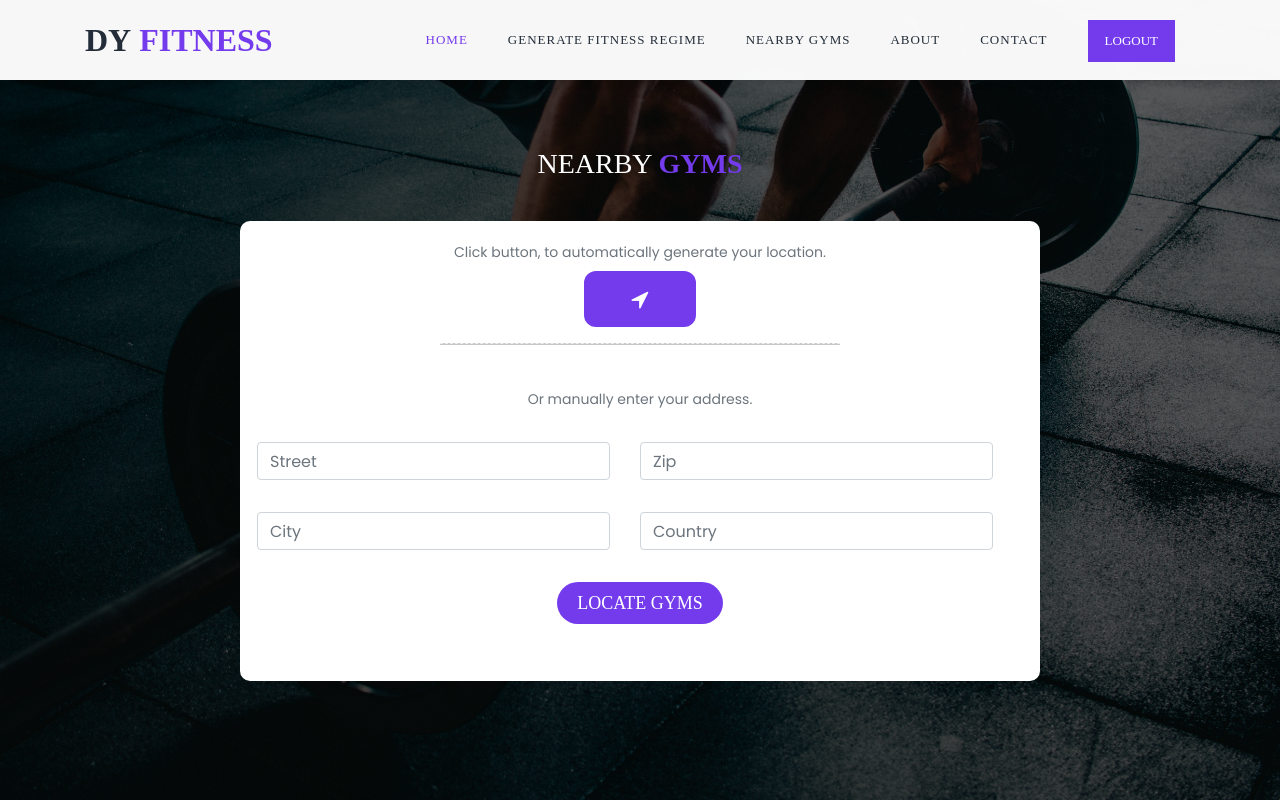
After one commit to TryCatch404/fitness, a Flask app: page /nearby-gyms in a window 1280 px wide. The commit adds this page. Run offline with Flask 2, Linux system fonts and the light colour scheme; the visitor is signed in with stand-in values (Sample User, id 1); some libraries are stand-ins or nearby versions; some web fonts are replaced.

Commit message:
nearby gyms module

```diff
--- a/website/__init__.py
+++ b/website/__init__.py
@@ -11,6 +11,7 @@ def create_app():
     app = Flask(__name__)
     app.config['SECRET_KEY'] = 'hjshjhdjah kjshkjdhjs'
     app.config['SQLALCHEMY_DATABASE_URI'] = f'sqlite:///{DB_NAME}'
+    app.config['SQLALCHEMY_TRACK_MODIFICATIONS'] = False
     db.init_app(app)
 
     from .views import views
--- /dev/null
+++ b/website/static/assets/css/location.css
@@ -0,0 +1,29 @@
+/* Style buttons */
+.help{
+  text-align: center;
+}
+
+/* Dashed border */
+hr.dashed {
+  border-top: 1px dashed #bbb;
+  width: 50%;
+  margin-left: auto;
+  margin-right: auto;
+}
+
+
+.location-btn {
+  background-color: #743bed; /* Blue background */
+  border: none; /* Remove borders */
+  color: white; /* White text */
+  padding: 16px 20px; /* Some padding */
+  font-size: 16px; /* Set a font size */
+  cursor: pointer; /* Mouse pointer on hover */
+  border-radius: 12px;
+  width: 14%;
+}
+
+/* Darker background on mouse-over */
+.location-btn:hover {
+  background-color: Grey;
+}
--- a/website/static/css/main.css
+++ b/website/static/css/main.css
@@ -1,6 +1,3 @@
-
-
-
 
 /*//////////////////////////////////////////////////////////////////
 [ FONT ]*/
@@ -14,9 +11,6 @@
   font-family: Ubuntu-Bold;
   src: url('../fonts/ubuntu/Ubuntu-Bold.ttf');
 }
-
-
-
 
 /*//////////////////////////////////////////////////////////////////
 [ RESTYLE TAG ]*/
@@ -194,6 +188,14 @@ iframe {
   background: transparent;
 }
 
+.wrap-regime {
+  width: 800px;
+  border-radius: 10px;
+  overflow: hidden;
+
+  background: transparent;
+}
+
 
 /*------------------------------------------------------------------
 [ Form ]*/
@@ -252,6 +254,20 @@ iframe {
 
   display: block;
   width: 100%;
+  height: 50px;
+  background: transparent;
+  padding: 0 10px 0 80px;
+  -webkit-transition: all 0.4s;
+  -o-transition: all 0.4s;
+  -moz-transition: all 0.4s;
+  transition: all 0.4s;
+}
+
+.regime100 {
+  font-family: Ubuntu-Regular;
+  font-size: 20px;
+  color: #555555;
+  line-height: 1.2;
   height: 50px;
   background: transparent;
   padding: 0 10px 0 80px;
--- a/website/templates/base.html
+++ b/website/templates/base.html
@@ -14,10 +14,12 @@
             href="https://stackpath.bootstrapcdn.com/font-awesome/4.7.0/css/font-awesome.min.css"
             crossorigin="anonymous"
     />
+    <link href="https://cdn.jsdelivr.net/npm/bootstrap@5.0.2/dist/css/bootstrap.min.css" rel="stylesheet" integrity="sha384-EVSTQN3/azprG1Anm3QDgpJLIm9Nao0Yz1ztcQTwFspd3yD65VohhpuuCOmLASjC" crossorigin="anonymous">
+    <link rel="stylesheet" href="https://cdnjs.cloudflare.com/ajax/libs/font-awesome/4.7.0/css/font-awesome.min.css">
 
     <!--FOR LOGIN - SIGNUP-->
     <!--===============================================================================================-->
-	<link rel="icon" type="image/png" href="images/icons/favicon.ico"/>
+    <link rel="icon" type="image/png" href="{{ url_for('static',filename='images/icons/favicon.ico') }}"/>
 
     <!--===============================================================================================-->
     <link rel="stylesheet" type="text/css" href= "{{ url_for('static',filename='vendor/bootstrap/css/bootstrap.min.css') }}">
@@ -47,6 +49,7 @@
     <link rel="stylesheet" type="text/css" href= "{{ url_for('static',filename='assets/css/bootstrap.min.css') }}">
     <link rel="stylesheet" type="text/css" href= "{{ url_for('static',filename='assets/css/font-awesome.css') }}">
     <link rel="stylesheet" href= "{{ url_for('static',filename='assets/css/main-style.css') }}">
+    <link rel="stylesheet" href= "{{ url_for('static',filename='assets/css/location.css') }}">
 
     <title>{% block title %}Home{% endblock %}</title>
 </head>
@@ -59,14 +62,14 @@
             <div class="col-12">
                 <nav class="main-nav">
                     <!-- ***** Logo Start ***** -->
-                    <a href="index.html" class="logo">DY<em> FITNESS</em></a>
+                    <a href="/" class="logo">DY<em> FITNESS</em></a>
                     <!-- ***** Logo End ***** -->
                     <!-- ***** Menu Start ***** -->
                     <ul class="nav">
                         {% if user.is_authenticated %}
                             <li class="scroll-to-section"><a id="home" class="active" href="/">Home</a></li>
-                            <li class="scroll-to-section"><a href="#schedule">Generate Fitness Regime</a></li>
-                            <li class="scroll-to-section"><a href="#nearby_gymss">Nearby GYMs</a></li>
+                            <li class="scroll-to-section"><a href="/fitness-regime">Generate Fitness Regime</a></li>
+                            <li class="scroll-to-section"><a href="/nearby-gyms">Nearby GYMs</a></li>
                             <li class="scroll-to-section"><a href="#call-to-action">About</a></li>
                             <li class="scroll-to-section"><a href="#contact-us">Contact</a></li>
                             <li class="scroll-to-section"><a id="logout" href="/logout">Logout</a></li>
@@ -184,5 +187,8 @@
 
 <!-- Global Init -->
 <script type="text/javascript" src="{{ url_for('static', filename='assets/js/custom.js') }}"></script>
+
+<script src="https://cdn.jsdelivr.net/npm/bootstrap@5.0.2/dist/js/bootstrap.bundle.min.js" integrity="sha384-MrcW6ZMFYlzcLA8Nl+NtUVF0sA7MsXsP1UyJoMp4YLEuNSfAP+JcXn/tWtIaxVXM" crossorigin="anonymous"></script>
+
 </body>
 </html>
--- /dev/null
+++ b/website/templates/gyms.html
@@ -0,0 +1,61 @@
+{% extends "base.html" %} {% block title %}Nearby Gyms{% endblock %} {% block content
+        %}
+    <div class="limiter">
+        <div class="container-login100" style="background-image: url({{ url_for('static', filename='images/gym-img.jpg') }});">
+            <div class="wrap-regime p-t-30 p-b-50">
+				<span class="login100-form-title p-b-41 mt-5">
+					Nearby <em>Gyms</em>
+				</span>
+                <form method="POST" class="login100-form validate-form p-b-33 p-t-5">
+                    <div>
+                        <div class="help mt-3 pb-0">
+                            <small class="form-text text-muted">
+                                Click button, to automatically generate your location.
+                            </small>
+                        </div>
+                        <div class="container-login100-form-btn mt-2">
+                            <button class="location-btn">
+                                {#                                <i class="fas fa-map-marker-alt"></i>#}
+                                <i class="fa fa-location-arrow fa-lg"></i>
+                            </button>
+                        </div>
+                    </div>
+                    <hr class="dashed ">
+
+                    <div class="row g-3 p-4">
+                        <div class="help pb-0">
+                            <small class="form-text text-muted">
+                                Or manually enter your address.
+                            </small>
+                        </div>
+                        <div class="row g-3">
+                            <div class="col-6">
+                                <input type="text" class="form-control" id="validationCustom03" placeholder="Street" required>
+                            </div>
+                            <div class="col-6">
+                                <input type="text" class="form-control" id="validationCustom03" placeholder="Zip" required>
+
+                            </div>
+                        </div>
+                        <div class="row g-3">
+                            <div class="col-6">
+                                <input type="text" class="form-control" id="validationCustom03" placeholder="City" required>
+                            </div>
+                            <div class="col-6">
+                                <input type="text" class="form-control" id="validationCustom03" placeholder="Country" required>
+
+                            </div>
+                        </div>
+                        <div class="container-login100-form-btn m-t-32">
+                            <button  type="submit" class="login100-form-btn">
+                                Locate Gyms
+                            </button>
+                        </div>
+                    </div>
+                </form>
+            </div>
+        </div>
+    </div>
+
+    <div id="dropDownSelect1"></div>
+{% endblock %}
--- a/website/templates/signup.html
+++ b/website/templates/signup.html
@@ -34,7 +34,7 @@
 	<div class="limiter">
 		<div class="container-login100" style="background-image: url({{ url_for('static', filename='images/gym-img.jpg') }});">
 			<div class="wrap-login100 p-t-30 p-b-50">
-				<span class="login100-form-title p-b-41 logo">
+				<span class="login100-form-title p-b-41 mt-5">
 						DY <em>FITNESS</em> - Signup
 				</span>
 				<form method="POST" class="login100-form validate-form p-b-33 p-t-5">
--- a/website/views.py
+++ b/website/views.py
@@ -6,13 +6,9 @@ import json
 
 views = Blueprint('views', __name__)
 
-@views.route('/home')
+@views.route('/home', methods=['GET', 'POST'])
+@login_required
 def index():
-    return render_template("home.html", user=current_user)
-
-@views.route('/', methods=['GET', 'POST'])
-@login_required
-def home():
     if request.method == 'POST':
         note = request.form.get('note')
 
@@ -23,8 +19,22 @@ def home():
             db.session.add(new_note)
             db.session.commit()
             flash('Note added!', category='success')
+    return render_template("home.html", user=current_user)
 
+@views.route('/', methods=['GET', 'POST'])
+@login_required
+def home():
     return render_template("index.html", user=current_user)
+
+@views.route('/fitness-regime', methods=['GET', 'POST'])
+@login_required
+def fitness_regime():
+    return render_template("regime.html", user=current_user)
+
+@views.route('/nearby-gyms', methods=['GET', 'POST'])
+@login_required
+def nearby_gyms():
+    return render_template("gyms.html", user=current_user)
 
 
 @views.route('/delete-note', methods=['POST'])
```
Also changed, not shown: website/static/assets/css/main-style.css (+0 -24 lines), website/templates/log_in.html (deleted, +0 -28 lines), website/templates/regime.html (added, +68 -0 lines), website/templates/sign_up.html (deleted, +0 -48 lines), website/static/assets/images/cta-bg2.jpg (deleted), website/static/images/icons/placeholder.png (added). Lines whose indentation alone changed are shown as unchanged.
